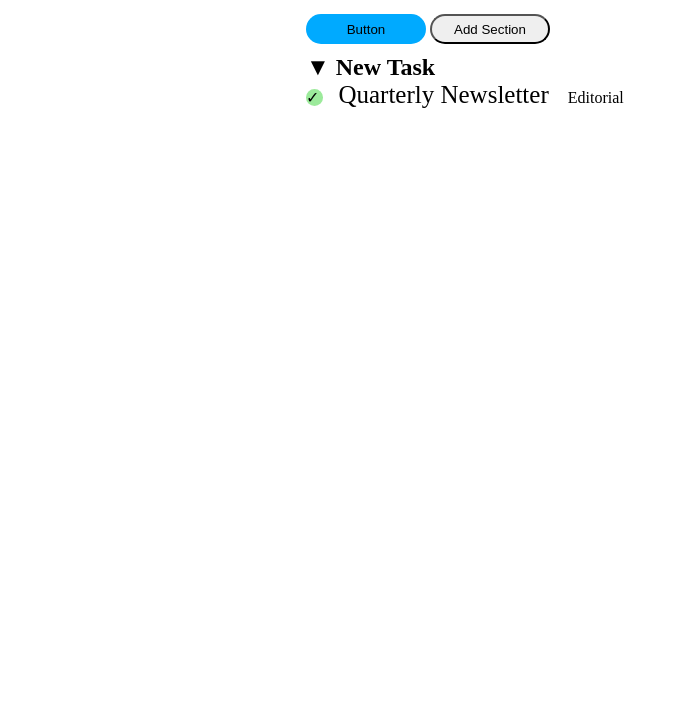
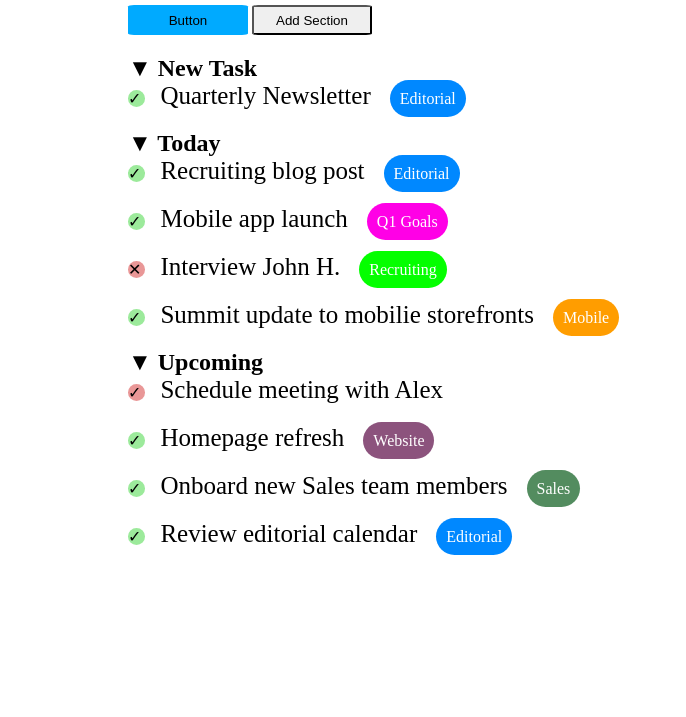
Before and after one commit to FrancescoGess/html-css-toboolist, a plain HTML site: page index.html in a window 1280 px wide. Shown: the part 83-800 px from the top of the page, without its empty margins (0-686 px from the left). Drawn offline with Linux system fonts and the light colour scheme.

Commit message:
Exercise complete

```diff
--- a/index.html
+++ b/index.html
@@ -8,6 +8,7 @@
 
 </head>
 <body>
+                <!--HO AVUTO DEI PROBLEMI CON QUESTO ESERCIZIO ED INOLTRE NON HO COMMITATO MOLTO-->
 
     <header>
             <!--Logo and Title(img)-->
@@ -16,11 +17,6 @@
          <h1><img src="./img/Logo.png" alt="">Toboolist</h1>
 
         </div>
-
-
-
-
-
     </header>
 
     <main>
@@ -37,19 +33,77 @@
                 &#10003;
             </div>
             <p>Quarterly Newsletter</p>
-            <div class="Editorial">Editorial
+            <div class="box-blue">Editorial
             </div>
         </section>
 
         <section>
+            <h2>&#9660 Today</h2>
+            <div id="greencircle">
+                &#10003;
+            </div>
+            <p>Recruiting blog post</p>
+            <div class="box-blue">Editorial
+        </section>
+
+        <section>
+            <div id="green-circle">
+                &#10003;
+            </div>
+            <p>Mobile app launch</p>
+            <div class="goals">Q1 Goals</div>
+        </section>
+
+        <section>
+            <div id="red-circle">
+                &#10005;
+            </div>
+            <p>Interview John H.</p>
+            <div class="recruiting">Recruiting</div>
+        </section>
+
+        <section>
+            <div id="green-circle">
+                &#10003;
+            </div>
+            <p>Summit update to mobilie storefronts</p>
+            <div class="mobile">Mobile</div>
+        </section>
+
+
+        <section>
+            <h2>&#9660 Upcoming</h2>
+            <div id="red-circle">
+                &#10003;
+            </div>
+            <p>Schedule meeting with Alex</p>
 
         </section>
 
+        <section>
+            <div id="green-circle">
+                &#10003;
+            </div>
+            <p>Homepage refresh</p>
+            <div class="website">Website</div>
+        </section>
+
+        <section>
+            <div id="green-circle">
+                &#10003;
+            </div>
+            <p>Onboard new Sales team members</p>
+            <div class="sales">Sales</div>
+        </section>
+
+        <section>
+            <div id="green-circle">
+                &#10003;
+            </div>
+            <p>Review editorial calendar</p>
+            <div class="box-blue">Editorial
+        </section>
     </main>
-
-    <footer>
-
-    </footer>
 
 </body>
 </html>
--- a/style.css
+++ b/style.css
@@ -4,18 +4,31 @@
     box-sizing: border-box;
 }
 
+header {
+    margin-left: 20px;
+    margin-top: 10px;
+}
+
+main{
+    margin: 0 auto;
+    width: 80%;
+}
+
+h1{
+    font-size: 50px
+}
+
 p {
    font-family: 'Times New Roman', Times, serif;
    font-size: 25px;
    margin: 15px;
+   padding-top: 5px;
 }
 
-div, p { display: inline; }
+div, p { display: inline;
 
-main {
-    margin-left: 20%;
-    padding: 50px;
 }
+
 
 .first-button {
     background-size: 80px;
@@ -23,14 +36,14 @@ main {
     border: none;
     width: 120px;
     height: 30px;
-    border-radius: 30px;
+    border-radius: 5%;
 }
 
 .second-button {
     background-size: 80px;
     width: 120px;
     height: 30px;
-    border-radius: 30px;
+    border-radius: 5%;
 }
 
 
@@ -39,21 +52,93 @@ main {
     text-align: center;
     background: rgba(14, 203, 11, 0.41);
     border: 3px;
-    border-color: black;
     border-radius: 50%;
     width: 20px;
     height: 20px;
 }
 
+section {
+    padding-top: 20px;
+}
 
-.editorial {
-    background-size: 80px;
-    background-color: rgb(0, 170, 255);
-    border: none;
-    width: 120px;
-    height: 30px;
-    border-radius: 30px;
-}
-section {
-    padding-top: 10px;
-}
+
+
+    #green-circle {
+
+        text-align: center;
+        background: rgba(14, 203, 11, 0.41);
+        border: 3px;
+        border-radius: 50%;
+        width: 20px;
+        height: 20px;
+    }
+
+    #red-circle {
+
+        text-align: center;
+        background: rgba(203, 11, 11, 0.428);
+        border: 3px;
+        border-radius: 50%;
+        width: 20px;
+        height: 20px;
+    }
+
+    .box-blue {
+        color: white;
+        background-color: rgb(0, 136, 255);
+        width: 200px;
+        height: 100px;
+        padding: 10px;
+        border: none;
+        border-radius: 30px;
+    }
+
+    .goals {
+        color: white;
+        background-color: rgb(255, 0, 230);
+        width: 200px;
+        height: 100px;
+        padding: 10px;
+        border: none;
+        border-radius: 30px;
+    }
+
+    .recruiting {
+        color: white;
+        background-color: rgb(4, 255, 0);
+        width: 200px;
+        height: 100px;
+        padding: 10px;
+        border: none;
+        border-radius: 30px;
+    }
+
+    .mobile {
+        color: white;
+        background-color: rgb(255, 157, 0);
+        width: 200px;
+        height: 100px;
+        padding: 10px;
+        border: none;
+        border-radius: 30px;
+    }
+
+    .website {
+        color: white;
+        background-color: rgb(140, 83, 125);
+        width: 200px;
+        height: 100px;
+        padding: 10px;
+        border: none;
+        border-radius: 30px;
+    }
+
+    .sales {
+        color: white;
+        background-color: rgb(83, 140, 95);
+        width: 200px;
+        height: 100px;
+        padding: 10px;
+        border: none;
+        border-radius: 30px;
+    }
```
